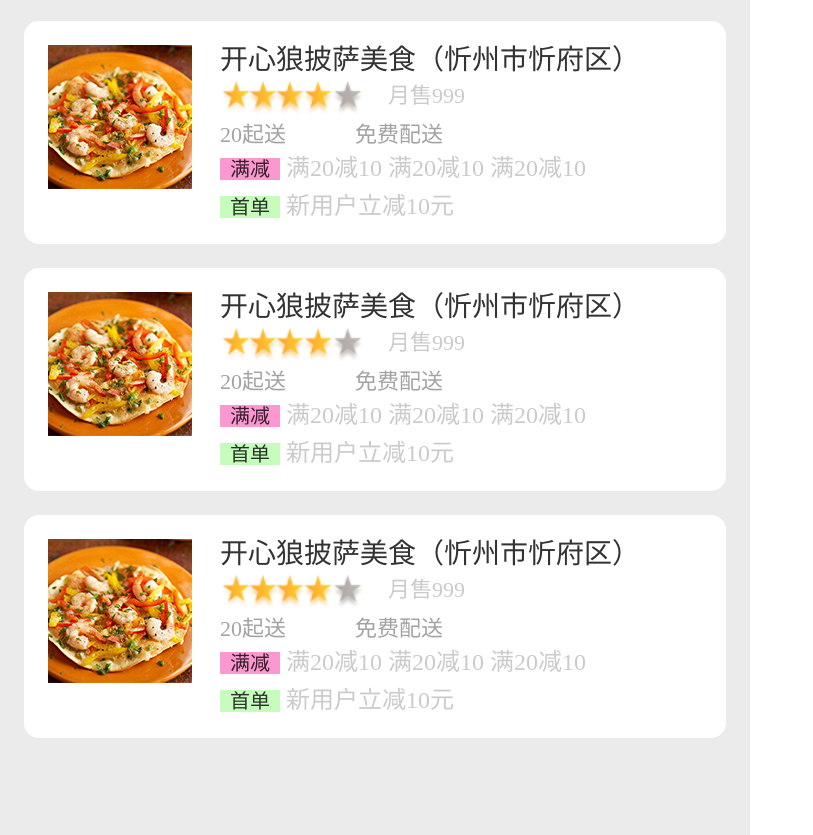
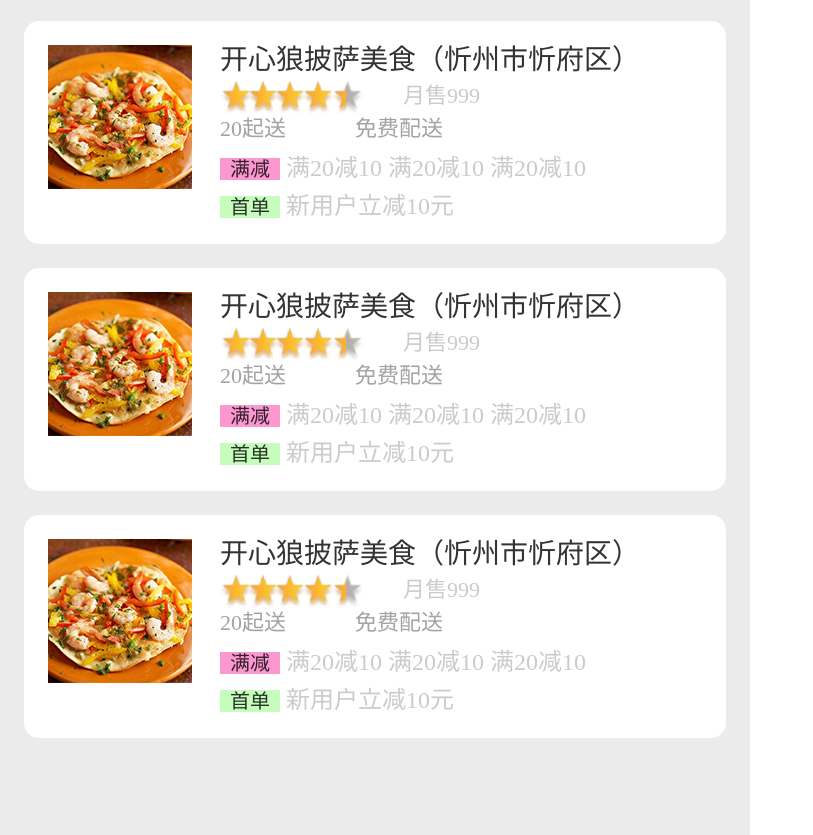
Before and after one commit to zhouquanqwer/zhou, a plain HTML site: page zq/APP/index.html in a window 1280 px wide. Shown: the part 1237-2072 px from the top of the page, without its empty margins (0-813 px from the left). Drawn offline with Linux system fonts and the light colour scheme.

Commit message:
修改了星星与分类页面头部的固定

```diff
--- a/zq/APP/css/index.css
+++ b/zq/APP/css/index.css
@@ -27,7 +27,9 @@ header{
 	text-indent: 1em;
 	color: #666;
 }
-
+.search>span{
+	color: #999999;
+}
 .address{
 	width: 2.34rem;
 	height: 0.5rem;
@@ -215,14 +217,44 @@ header{
 
 }
 .star {
+	display: flex;
+	justify-content: space-between;
+	width: 2.6rem;
 	height: 0.3rem;
 	font-size: 0.3rem;
 	/*background-color: blue;*/
 	line-height: 0.3rem;
 	margin-bottom: 0.06rem;
 }
-
+.star-h{
+	/*float: left;*/
+	height: 0.3rem;
+	position: relative;
+	width: 1.4rem;
+}
+.yellow{
+	position: absolute;
+	top: 0;
+	left: 0;
+	width: 90%;
+	height: 100%;
+	overflow: hidden;
+	z-index: 30;
+}
+.grey{
+	position: absolute;
+	top: 0;
+	left: 0;
+	width: 100%;
+	height: 0.17rem;
+	/*overflow: hidden;*/
+}
+.star-h>img{
+	width: 0.72rem;
+	height: 0.17rem;
+}
 .star span{
+	/*float: right;*/
 	color: #cbcbcb;
 	font-size: 0.22rem;
 	float: left;
--- a/zq/APP/index.html
+++ b/zq/APP/index.html
@@ -94,7 +94,15 @@
 			<div class="text">
 				<h2>开心狼披萨美食（忻州市忻府区）</h2>
 				<div class="star">
-					<span><img src="./img/star.png" alt="" /></span><span>月售999</span>
+					<div class="star-h">
+						<div class="grey">
+							<img src="./img/grey.png" alt="" />
+						</div>
+						<div class="yellow">
+							<img src="./img/yellow.png" alt="" />
+						</div>
+					</div>
+					<span>月售999</span>
 				</div>
 				<p class="peisong">
 					<span class="left">20起送</span> <span class="right">免费配送</span>
@@ -115,7 +123,15 @@
 			<div class="text">
 				<h2>开心狼披萨美食（忻州市忻府区）</h2>
 				<div class="star">
-					<span><img src="./img/star.png" alt="" /></span><span>月售999</span>
+					<div class="star-h">
+						<div class="grey">
+							<img src="./img/grey.png" alt="" />
+						</div>
+						<div class="yellow">
+							<img src="./img/yellow.png" alt="" />
+						</div>
+					</div>
+					<span>月售999</span>
 				</div>
 				<p class="peisong">
 					<span class="left">20起送</span> <span class="right">免费配送</span>
@@ -135,7 +151,15 @@
 			<div class="text">
 				<h2>开心狼披萨美食（忻州市忻府区）</h2>
 				<div class="star">
-					<span><img src="./img/star.png" alt="" /></span><span>月售999</span>
+					<div class="star-h">
+						<div class="grey">
+							<img src="./img/grey.png" alt="" />
+						</div>
+						<div class="yellow">
+							<img src="./img/yellow.png" alt="" />
+						</div>
+					</div>
+					<span>月售999</span>
 				</div>
 				<p class="peisong">
 					<span class="left">20起送</span> <span class="right">免费配送</span>
```
Also changed, not shown: zq/APP/css/fenlei.css (+16 -1 lines), zq/APP/fenlei.html (+1 -1 lines), 1 other file.
